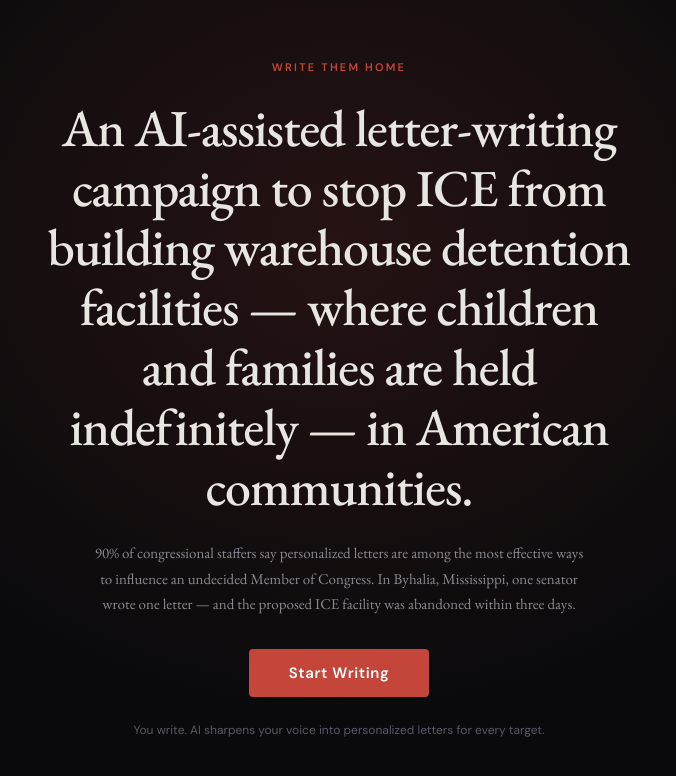
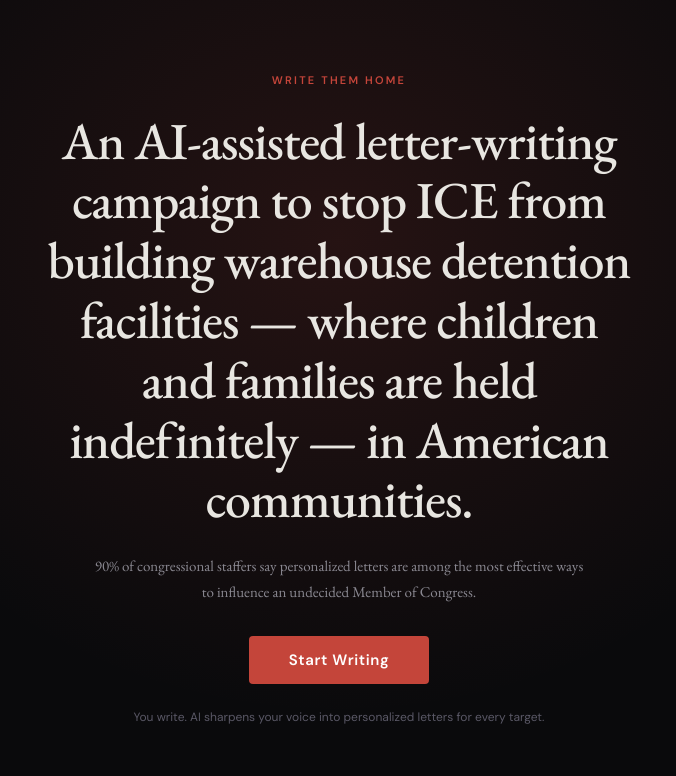
Before and after one commit to BigSurStateofMind/write-them-home, a Next.js app: page / in a window 1280 px wide. Shown: the top 776 px of the page, without its empty margins (301-977 px from the left). Built offline with nearby package versions, Linux system fonts and the light colour scheme.

Commit message:
Remove Byhalia sentence from landing copy

```diff
--- a/app/page.js
+++ b/app/page.js
@@ -275,7 +275,7 @@
           An AI-assisted letter-writing campaign to stop ICE from building warehouse detention facilities — where children and families are held indefinitely — in American communities.
         </h1>
         <p style={{ fontSize: 15, color: palette.textMuted, lineHeight: 1.7, margin: "0 0 32px", maxWidth: 500, marginLeft: "auto", marginRight: "auto" }}>
-          90% of congressional staffers say personalized letters are among the most effective ways to influence an undecided Member of Congress. In Byhalia, Mississippi, one senator wrote one letter — and the proposed ICE facility was abandoned within three days.
+          90% of congressional staffers say personalized letters are among the most effective ways to influence an undecided Member of Congress.
         </p>
         <button onClick={onStart} style={{ background: palette.accent, color: "#fff", border: "none", padding: "14px 40px", fontSize: 15, fontFamily: "'DM Sans', sans-serif", fontWeight: 600, borderRadius: 4, cursor: "pointer", letterSpacing: "0.04em", transition: "all 0.2s" }}>
           Start Writing
```
